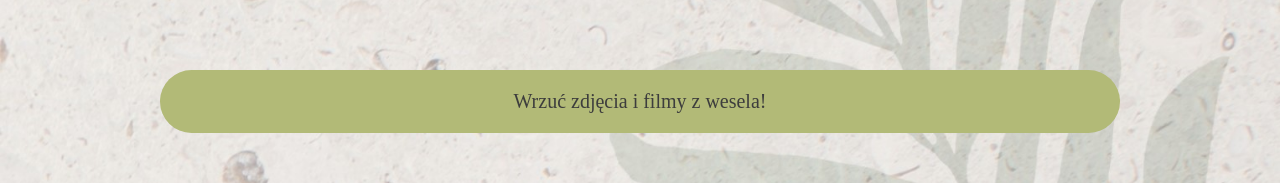
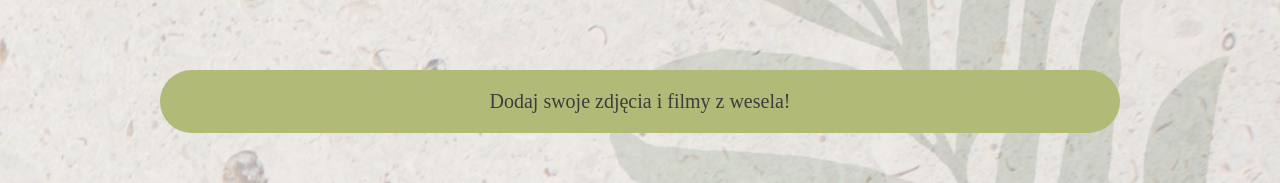
Before and after one commit to PiotrekkP/kpwedding, a React (Create React App) app: page / in a window 1280 px wide. Shown: the part 410-593 px from the top of the page. Built offline with nearby package versions, Linux system fonts and the light colour scheme.

Commit message:
Dodaj zamiast wrzuc

```diff
--- a/src/Home.js
+++ b/src/Home.js
@@ -15,7 +15,7 @@ const Home = () => {
 
     <div className="content-container-home">
       <SiteHeader></SiteHeader>
-      <button className="button-confirm-appearance" onClick={()=> handleConfirmButtonClick('/dysk')}>Wrzuć zdjęcia i filmy z wesela!</button>
+      <button className="button-confirm-appearance" onClick={()=> handleConfirmButtonClick('/dysk')}>Dodaj swoje zdjęcia i filmy z wesela!</button>
       <p className="p-contact-details-kinga-home"><a className='a-tel' href='tel:+48504386599'>Kinga +48 504 386 599</a></p>
       <p className="p-contact-details-patryk-home"><a className='a-tel' href='tel:+48666174152'>Patryk +48 666 174 152</a></p>
     </div>
```
